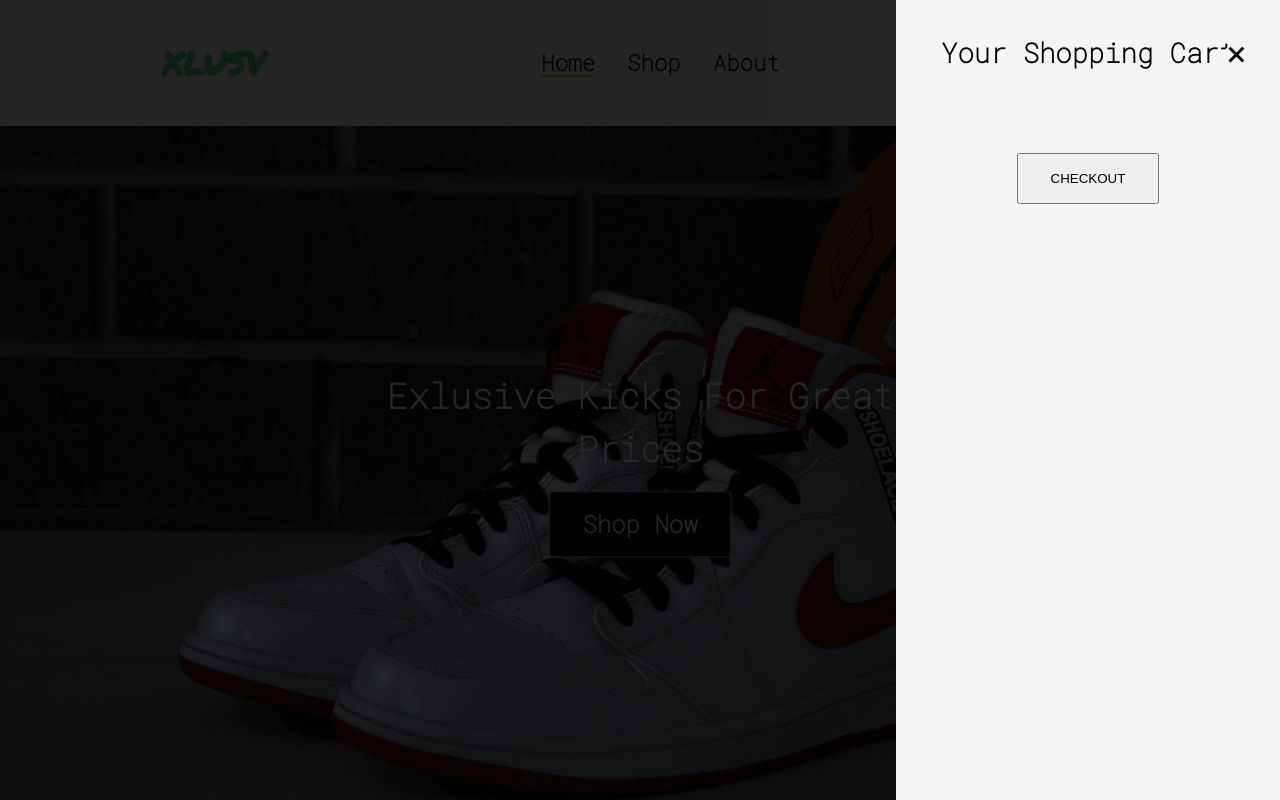
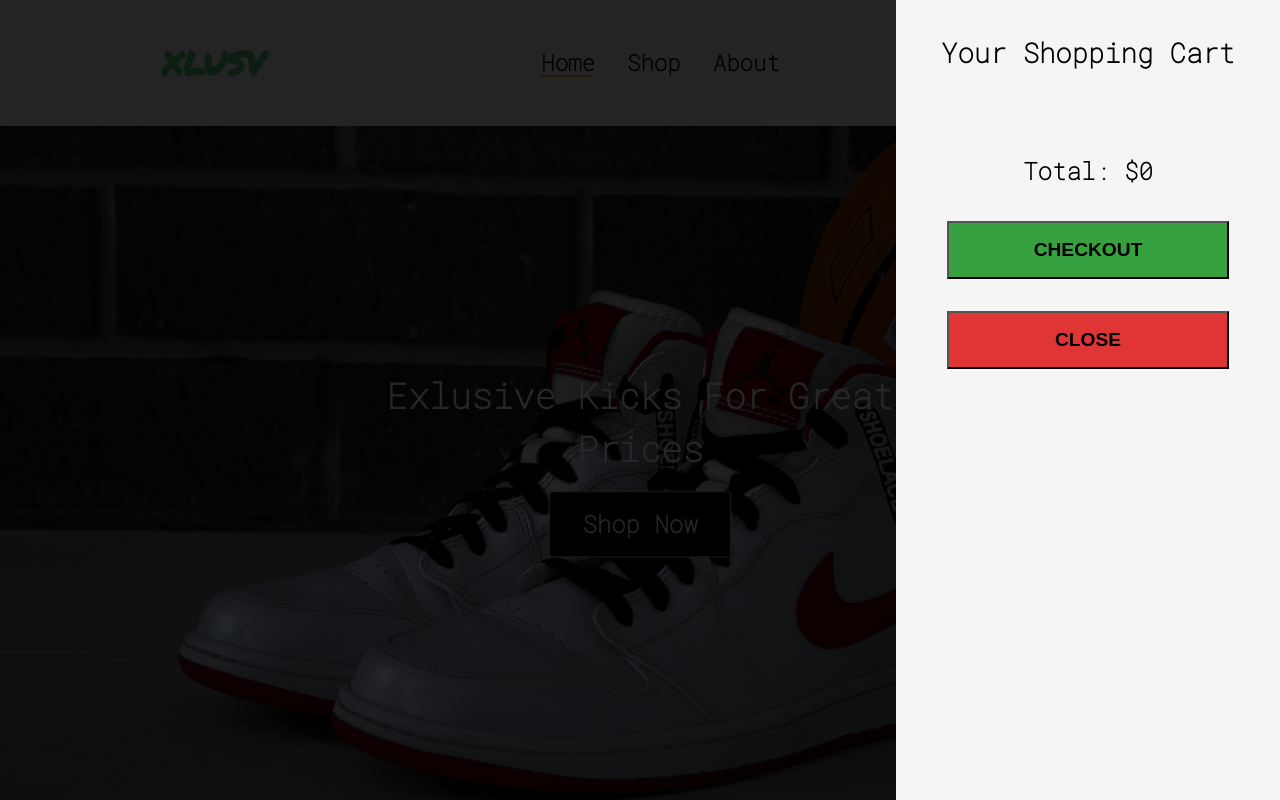
Before and after one commit to MilosOst/shopping-cart, a React (Create React App) app: page / in a window 1280 px wide. Both pictures are taken after a click on the element 1086 px from the left and 63 px from the top of the page. Built offline with nearby package versions, Linux system fonts and the light colour scheme.

Commit message:
Add shopping cart item  add and remove functionality

```diff
--- a/src/App.js
+++ b/src/App.js
@@ -12,15 +12,15 @@ function App() {
 	const [items, setItems] = useState([]);
 	const [quantity, setQuantity] = useState(0);
 	const [cartActive, setCartActive] = useState(false);
+	const [total, setTotal] = useState(0);
 
 	const addItem = (newItem) => {
-		const itemExists = items.find((item) => item.name === newItem.name);
+		const itemsCopy = [...items];
+		const itemExists = itemsCopy.find((item) => item.name === newItem.name);
 
 		if (itemExists) {
-			const otherItems = items.filter((item) => item.name !== newItem.name);
-			const itemCopy = {...itemExists};
-			itemCopy.quantity += 1;
-			setItems([...otherItems, itemCopy]);
+			itemExists.quantity += 1;
+			setItems(itemsCopy);
 		}
 		else {
 			setItems(items.concat({
@@ -33,14 +33,36 @@ function App() {
 		setQuantity(quantity + 1);
 	};
 
+	const removeItem = (item) => {
+		if (item.quantity === 1) {
+			const updatedItems = items.filter((element) => element.name !== item.name);
+			setItems(updatedItems);
+		}
+		else {
+			const itemsCopy = [...items];
+			const targetItem = itemsCopy.find((element) => element.name === item.name);
+			targetItem.quantity -= 1;
+			setItems(itemsCopy);
+		}
+		setQuantity(quantity - 1);
+	};
+
 	useEffect(() => {
-		console.log(items.length);
-	});
+		const calculateTotal = () => {
+			let currTotal = 0;
+            for (let item of items) {
+                currTotal += item.price * item.quantity;
+            }
+			setTotal(currTotal);
+        }
+
+        calculateTotal();
+	}, [items]);
 
 	return (
 		<div className="App">
 			<Navbar items={items} quantity={quantity} setCartActive={setCartActive}/>
-			{cartActive && <Cart items={items} setCartActive={setCartActive}/>}
+			{cartActive && <Cart items={items} setCartActive={setCartActive} addItem={addItem} removeItem={removeItem} total={total}/>}
 			<Routes>
 				<Route path="/" element={<Home />} />
 				<Route path="about" element={<About />} />
--- a/src/components/Cart.js
+++ b/src/components/Cart.js
@@ -2,24 +2,28 @@ import styles from "../styles/cart.css";
 import globalStyles from "../styles/global.css";
 import CartItem from "./CartItem.js";
 import { Link } from "react-router-dom";
+import { useEffect, useState } from "react";
 
-function Cart({ items, setCartActive }) {
+function Cart({ items, setCartActive, addItem, removeItem, total }) {
+
+
 
 
     return (
         <div className="cart-modal">
         <div className="cart-backdrop"></div>
             <div className="cart-area">
-                <button className="close-btn" onClick={() => setCartActive(false)}>+</button>
                 <h2 className="cart-title">Your Shopping Cart</h2>
                 <div className="cart-items">
                     {items.map((item) => {
-                        return <CartItem key={item.name} item={item}/>
+                        return <CartItem key={item.name} item={item} addItem={addItem} removeItem={removeItem}/>
                     })}
                 </div>
+                <h2 className="cart-total">Total: ${total}</h2>
                 <Link to="/" className="checkout">
-                    <button className="checkout-btn" onClick={() => setCartActive(false)}>CHECKOUT</button>
+                    <button className="cart-btn checkout-btn" onClick={() => setCartActive(false)}>CHECKOUT</button>
                 </Link>
+                <button className="cart-btn close-btn" onClick={() => setCartActive(false)}>CLOSE</button>
             </div>
         </div>
     );
--- a/src/components/CartItem.js
+++ b/src/components/CartItem.js
@@ -1,4 +1,4 @@
-function CartItem({ item }) {
+function CartItem({ item, addItem, removeItem }) {
 
     return (
         <div className="cart-item">
@@ -9,9 +9,9 @@ function CartItem({ item }) {
                 <h3 className="cart-item-name">{item.name}</h3>
                 <h3 className="item-price">${item.price}</h3>
                 <div className="quantity-section">
-                    <button className="quantity-btn">-</button>
+                    <button className="quantity-btn" onClick={() => removeItem(item)}>-</button>
                     <h3 className="item-quantity">{item.quantity}</h3>
-                    <button className="quantity-btn">+</button>
+                    <button className="quantity-btn" onClick={() => addItem(item)}>+</button>
                 </div>
             </div>
         </div>
--- a/src/styles/cart.css
+++ b/src/styles/cart.css
@@ -26,17 +26,6 @@
     background-color: whitesmoke;
 }
 
-.close-btn {
-    position: absolute;
-    top: 2rem;
-    right: 2rem;
-    background-color: inherit;
-    border: none;
-    transform: rotate(45deg);
-    font-size: 2.5rem;
-    cursor: pointer;
-}
-
 .cart-title {
     font-size: 1.7rem;
     font-weight: bold;
@@ -45,10 +34,10 @@
 
 .cart-items {
     display: flex;
-    justify-content: center;
     align-items: center;
     flex-direction: column;
     gap: 2rem;
+    overflow-y: auto;
 
 }
 
@@ -110,12 +99,28 @@
 
 .checkout {
     text-decoration: none;
+    width: 80%;
+}
+
+.cart-btn {
+    padding: 1rem 2rem;
+    cursor: pointer;
+    font-weight: 900;
+    font-size: 1.2rem;
+}
+
+.cart-btn:hover {
+    filter: brightness(90%);
 }
 
 .checkout-btn {
-    display: block;
-    padding: 1rem 2rem;
-    cursor: pointer;
+    background-color: #37a13f;
+    width: 100%;
+}
+
+.close-btn {
+    background-color: rgb(223, 53, 53);
+    width: 80%;
 }
 
 @media (max-width: 768px) {
```
